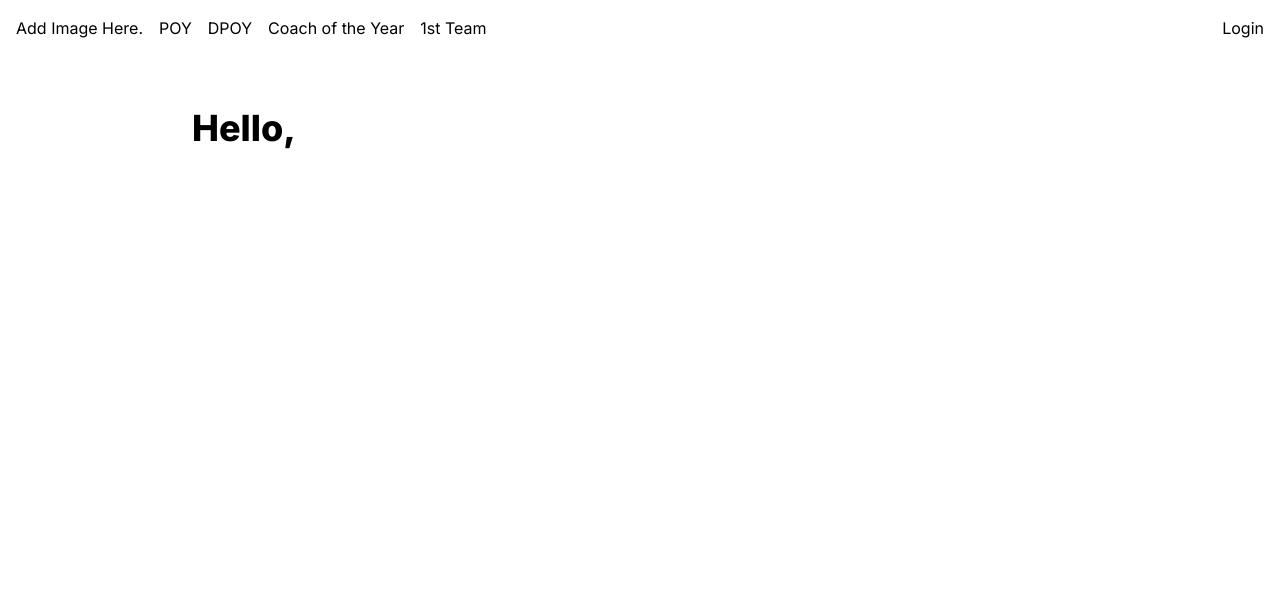
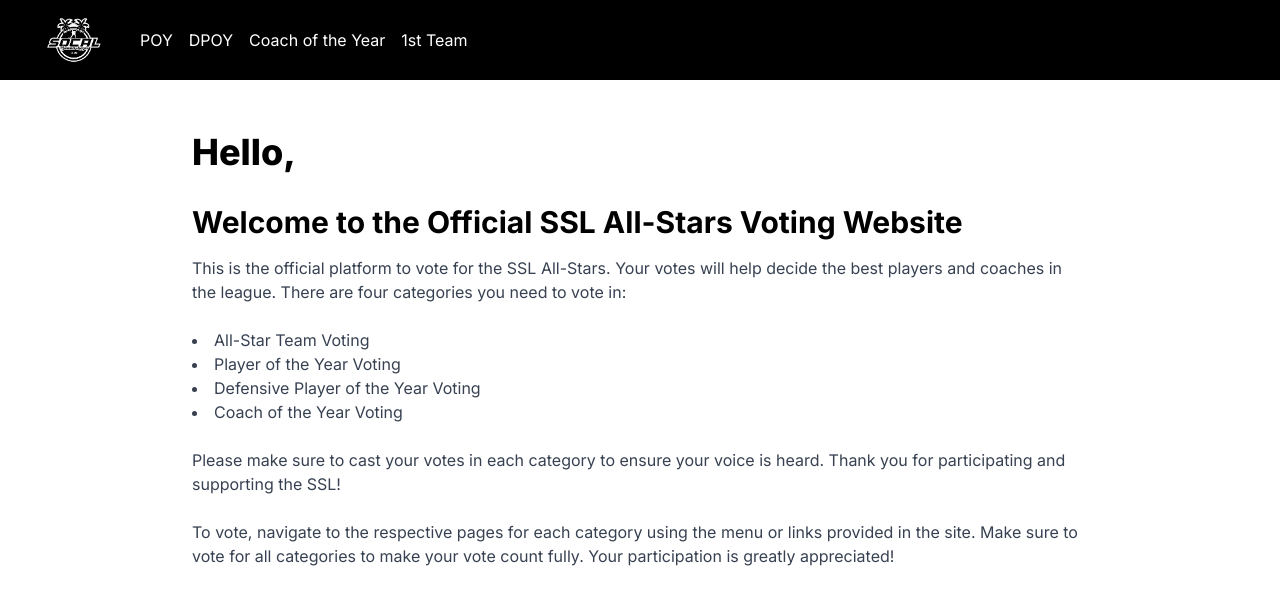
Before and after one commit to davidvieten/polling-prototype, a Next.js app: page / in a window 1280 px wide. Shown: the top 604 px of the page. Built offline with nearby package versions, Linux system fonts and the light colour scheme; no server answers.

Commit message:
black and white ui

```diff
--- a/app/NavBar.tsx
+++ b/app/NavBar.tsx
@@ -2,31 +2,38 @@
 import { useSession } from 'next-auth/react';
 import Link from 'next/link';
 import React from 'react';
-import Image from 'next/image'
+import Image from 'next/image';
 
 const NavBar = () => {
   const { status, data: session } = useSession();
+
   return (
-    <div className="flex items-center bg-white p-4 space-x-4">
-      <Link href="/" className="text-black hover:text-gray-500">
-        Add Image Here.
+    <div className="flex items-center bg-black h-20 p-6 space-x-4">
+      <Link href="/">
+        <Image
+          src="/SSL23LOGO copy.png"
+          alt="Logo"
+          width={100}
+          height={100}
+          className="cursor-pointer"
+        />
       </Link>
-      <Link href="/poy" className="text-black hover:text-gray-500">
+      <Link href="/poy" className="text-white hover:text-gray-400">
         POY
       </Link>
-      <Link href="/dpoy" className="text-black hover:text-gray-500">
+      <Link href="/dpoy" className="text-white hover:text-gray-400">
         DPOY
       </Link>
-      <Link href="/coy" className="text-black hover:text-gray-500">
+      <Link href="/coy" className="text-white hover:text-gray-400">
         Coach of the Year
       </Link>
-      <Link href="/team" className="text-black hover:text-gray-500">
+      <Link href="/team" className="text-white hover:text-gray-400">
         1st Team
       </Link>
       <div className="flex-grow"></div> {/* Spacer */}
       {status === 'loading' && <div className="text-gray-400">Loading...</div>}
       {status === 'authenticated' && (
-        <div className="flex items-center text-black">
+        <div className="flex items-center text-white">
           <span>{session.user?.name}</span>
           <Link href="/api/auth/signout" className="ml-4 text-red-400 hover:text-red-600">
             Sign Out
--- a/app/components/auto-complete.tsx
+++ b/app/components/auto-complete.tsx
@@ -37,7 +37,7 @@ const Autocomplete: FC<AutocompleteProps> = ({ suggestions, placeholder }) => {
   const getSuggestionValue = (suggestion: string) => suggestion;
 
   const renderSuggestion = (suggestion: string, { isHighlighted }: { isHighlighted: boolean }) => (
-    <div className={`suggestion-item ${isHighlighted ? 'bg-blue-600 text-white' : 'bg-white text-black'} p-2`}>
+    <div className={`suggestion-item ${isHighlighted ? 'bg-black text-white' : 'bg-white text-black'} p-2`}>
       {suggestion}
     </div>
   );
@@ -57,7 +57,7 @@ const Autocomplete: FC<AutocompleteProps> = ({ suggestions, placeholder }) => {
       renderSuggestion={renderSuggestion}
       inputProps={inputProps}
       theme={{
-        suggestionsContainer: 'absolute z-10 bg-white w-full shadow-lg',
+        suggestionsContainer: 'absolute z-10 bg-white w-full shadow-lg ',
         suggestionHighlighted: 'bg-blue-600 text-white',
       }}
     />
--- a/app/coy/page.tsx
+++ b/app/coy/page.tsx
@@ -17,19 +17,21 @@ const coaches = [
 
 const CoachOfTheYear: NextPage = () => {
   return (
-    <div className="min-h-screen flex flex-col items-center justify-center bg-gradient-radial from-blue-500 to-blue-800 p-4">
+    <div className="min-h-screen flex flex-col items-center justify-center bg-gray-200">
       <div className="bg-white shadow-xl rounded-lg p-8 w-full max-w-lg">
-        <h1 className="text-4xl font-bold mb-4 text-center text-blue-600">Coach of the Year Voting</h1>
+        <h1 className="text-4xl font-bold mb-4 text-center text-black">Coach of the Year Voting</h1>
         <p className="mb-6 text-center text-gray-700">
           Vote for your favorite coach of the year in the SSL by searching for their name below.
         </p>
-        <div className="relative">
-          <Autocomplete suggestions={coaches} placeholder="Search for a player..." />
+        <div className="relative mb-4">
+          <div className="border border-gray-300 rounded w-48">
+            <Autocomplete suggestions={coaches} placeholder="Search for a coach..." />
+          </div>
         </div>
         <div>
           <button
             type="button"
-            className="mt-2 bg-blue-600 text-white font-bold py-2 px-4 rounded hover:bg-blue-700 transition duration-300"
+            className="mt-2 bg-black text-white font-bold py-2 px-4 rounded hover:bg-gray-700 transition duration-300"
           >
             Submit
           </button>
--- a/app/dpoy/page.tsx
+++ b/app/dpoy/page.tsx
@@ -17,19 +17,21 @@ const players = [
 
 const DefensivePlayerOfTheYear: NextPage = () => {
   return (
-    <div className="min-h-screen flex flex-col items-center justify-center bg-gradient-radial from-blue-500 to-blue-800 p-4">
+    <div className="min-h-screen flex flex-col items-center justify-center bg-gray-200">
       <div className="bg-white shadow-xl rounded-lg p-8 w-full max-w-lg">
-        <h1 className="text-4xl font-bold mb-4 text-center text-blue-600">Player of the Year Voting</h1>
+        <h1 className="text-4xl font-bold mb-4 text-center text-black">Defensive Player of the Year Voting</h1>
         <p className="mb-6 text-center text-gray-700">
           Vote for your favorite defensive player of the year in the SSL by searching for their name below.
         </p>
-        <div className="relative">
-          <Autocomplete suggestions={players} placeholder="Search for a player..." />
+        <div className="relative mb-4">
+          <div className="border border-gray-300 rounded w-48">
+            <Autocomplete suggestions={players} placeholder="Search for a player..." />
+          </div>
         </div>
         <div>
           <button
             type="button"
-            className="mt-2 bg-blue-600 text-white font-bold py-2 px-4 rounded hover:bg-blue-700 transition duration-300"
+            className="mt-2 bg-black text-white font-bold py-2 px-4 rounded hover:bg-gray-700 transition duration-300"
           >
             Submit
           </button>
--- a/app/page.tsx
+++ b/app/page.tsx
@@ -8,9 +8,27 @@ export default async function Home() {
     <main className="min-h-screen bg-white dark:bg-gray-900 p-8">
       <div className="max-w-4xl mx-auto">
         <h1 className="text-4xl font-extrabold text-black dark:text-white mb-8">
-          Hello, {session && <span className="text-blue-500">{session.user!.name}</span>}
+          Hello, {session && <span className="text-gray-500">{session.user!.name}</span>}
         </h1>
         <div className="mt-8">
+          <h2 className="text-3xl font-bold text-black dark:text-white mb-4">
+            Welcome to the Official SSL All-Stars Voting Website
+          </h2>
+          <p className="text-gray-700 dark:text-gray-300 mb-6">
+            This is the official platform to vote for the SSL All-Stars. Your votes will help decide the best players and coaches in the league. There are four categories you need to vote in:
+          </p>
+          <ul className="list-disc list-inside text-gray-700 dark:text-gray-300 mb-6">
+            <li>All-Star Team Voting</li>
+            <li>Player of the Year Voting</li>
+            <li>Defensive Player of the Year Voting</li>
+            <li>Coach of the Year Voting</li>
+          </ul>
+          <p className="text-gray-700 dark:text-gray-300 mb-6">
+            Please make sure to cast your votes in each category to ensure your voice is heard. Thank you for participating and supporting the SSL!
+          </p>
+          <p className="text-gray-700 dark:text-gray-300">
+            To vote, navigate to the respective pages for each category using the menu or links provided in the site. Make sure to vote for all categories to make your vote count fully. Your participation is greatly appreciated!
+          </p>
         </div>
       </div>
     </main>
--- a/app/poy/page.tsx
+++ b/app/poy/page.tsx
@@ -17,19 +17,21 @@ const players = [
 
 const PlayerOfTheYear: NextPage = () => {
   return (
-    <div className="min-h-screen flex flex-col items-center justify-center bg-gradient-radial from-blue-500 to-blue-800 p-4">
+    <div className="min-h-screen flex flex-col items-center justify-center bg-gray-200">
       <div className="bg-white shadow-xl rounded-lg p-8 w-full max-w-lg">
-        <h1 className="text-4xl font-bold mb-4 text-center text-blue-600">Player of the Year Voting</h1>
+        <h1 className="text-4xl font-bold mb-4 text-center text-black">Player of the Year Voting</h1>
         <p className="mb-6 text-center text-gray-700">
           Vote for your favorite player of the year in the SSL by searching for their name below.
         </p>
-        <div className="relative">
-          <Autocomplete suggestions={players} placeholder="Search for a player..." />
+        <div className="relative mb-4">
+          <div className="border border-gray-300 rounded w-48">
+            <Autocomplete suggestions={players} placeholder="Search for a player..." />
+          </div>
         </div>
         <div>
           <button
             type="button"
-            className="mt-2 bg-blue-600 text-white font-bold py-2 px-4 rounded hover:bg-blue-700 transition duration-300"
+            className="mt-2 bg-black text-white font-bold py-2 px-4 rounded hover:bg-gray-700 transition duration-300"
           >
             Submit
           </button>
--- a/app/team/page.tsx
+++ b/app/team/page.tsx
@@ -43,49 +43,55 @@ const FirstTeam: NextPage = () => {
   };
 
   return (
-    <div className="min-h-screen flex flex-col items-center justify-center bg-gradient-radial from-blue-500 to-blue-800 p-4">
+    <div className="min-h-screen flex flex-col items-center justify-center bg-gray-200">
       <div className="bg-white shadow-xl rounded-lg p-8 w-full max-w-lg">
-        <h1 className="text-4xl font-bold mb-4 text-center text-blue-600">SSL All-Star Team Voting</h1>
+        <h1 className="text-4xl font-bold mb-4 text-center text-black">SSL All-Star Team Voting</h1>
         <p className="mb-6 text-center text-gray-700">
           Vote for your SSL All-Star Team by selecting 4 forwards, 3 defenders, and 1 goalie.
         </p>
 
         <div className="mb-4">
-          <h2 className="text-2xl font-semibold mb-2 text-blue-600">Forwards</h2>
+          <h2 className="text-2xl font-semibold mb-2 text-black">Forwards</h2>
           {forwards.map((forward, index) => (
             <div key={index} className="mb-2">
+              <div className="border border-gray-300 rounded w-48">
                 <Autocomplete
                   suggestions={players}
                   placeholder={`Select forward ${index + 1}`}
                 />
               </div>
+            </div>
           ))}
         </div>
 
         <div className="mb-4">
-          <h2 className="text-2xl font-semibold mb-2 text-blue-600">Defenders</h2>
+          <h2 className="text-2xl font-semibold mb-2 text-black">Defenders</h2>
           {defenders.map((defender, index) => (
             <div key={index} className="mb-2">
+              <div className="border border-gray-300 rounded w-48">
                 <Autocomplete
                   suggestions={players}
                   placeholder={`Select defender ${index + 1}`}
                 />
               </div>
+            </div>
           ))}
         </div>
 
         <div className="mb-4">
-          <h2 className="text-2xl font-semibold mb-2 text-blue-600">Goalie</h2>
+          <h2 className="text-2xl font-semibold mb-2 text-black">Goalie</h2>
+          <div className="border border-gray-300 rounded w-48">
             <Autocomplete
               suggestions={players}
               placeholder="Select goalie"
             />
           </div>
+        </div>
 
         <div>
           <button
             type="button"
-            className="mt-2 bg-blue-600 text-white font-bold py-2 px-4 rounded hover:bg-blue-700 transition duration-300"
+            className="mt-2 bg-black text-white font-bold py-2 px-4 rounded hover:bg-gray-700 transition duration-300"
             onClick={handleSubmit}
           >
             Submit
```
Lines whose indentation alone changed are shown as unchanged.
